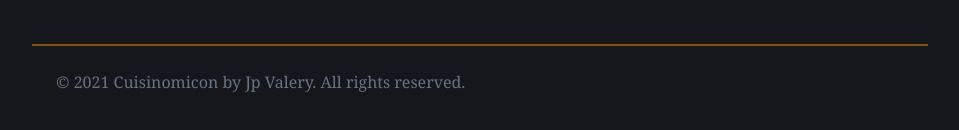
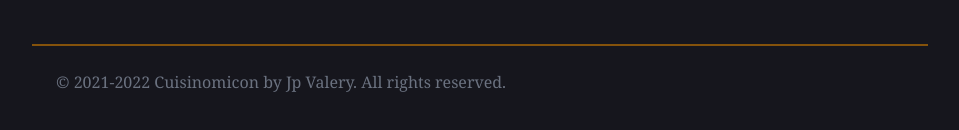
Before and after one commit to jpvalery/cuisinomicon, a Next.js app: page / in a window 1280 px wide. Shown: the part 1839-1969 px from the top of the page, without its empty margins (160-1119 px from the left). Built offline with nearby package versions, Linux system fonts and the light colour scheme; some icons are missing.

Commit message:
chore: © year

```diff
--- a/components/Footer.js
+++ b/components/Footer.js
@@ -15,7 +15,7 @@ export default function Footer() {
         </div>
         <div className="mt-4 md:mt-0 md:order-1">
           <p className="text-sm text-center text-gray-500 md:text-base">
-            &copy; 2021 Cuisinomicon by{" "}
+            &copy; 2021-2022 Cuisinomicon by{" "}
             <a
               href="https://jpvalery.me"
               className="hover:text-gray-400"
```
